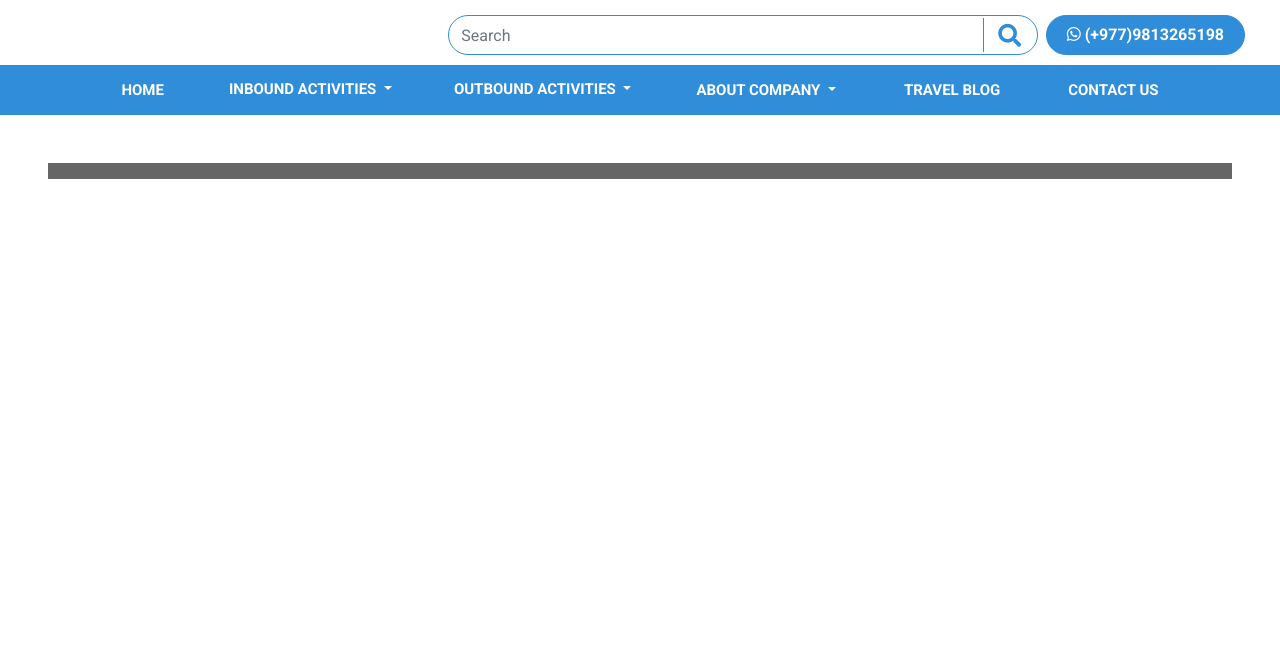
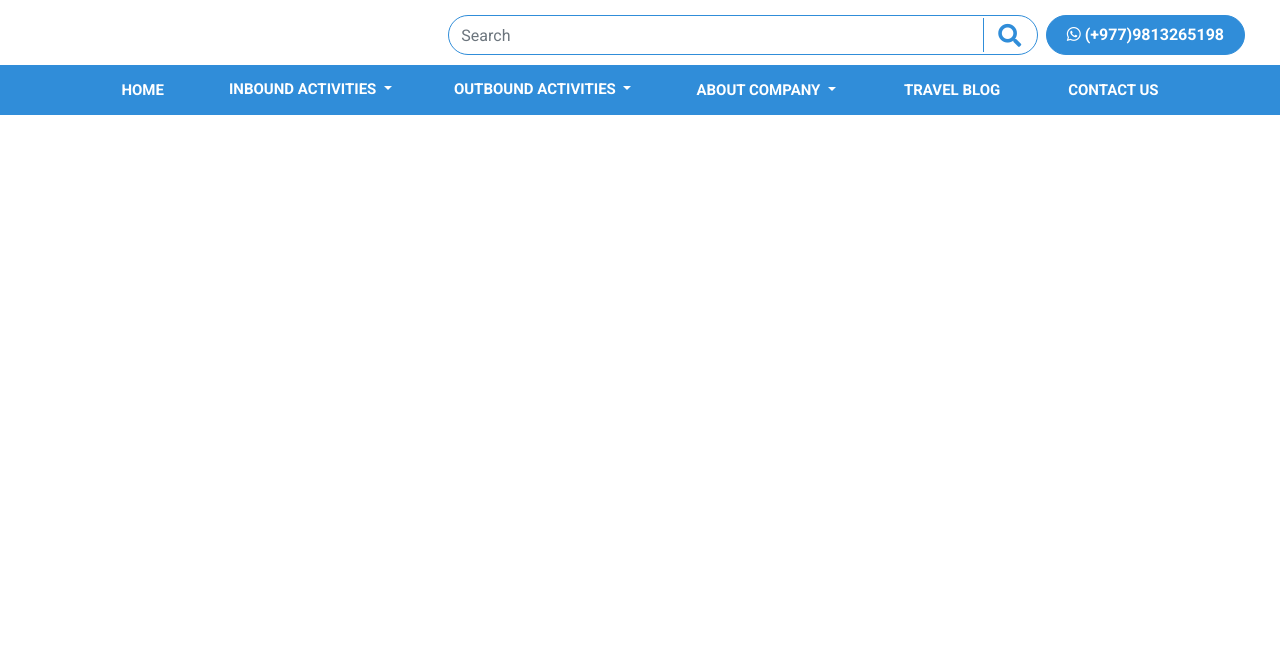
Before and after one commit to BishnuThapa/Travel-Booking-Django, a Django app: template templates/single-tour.html in a window 1280 px wide. Shown: the top 664 px of the page. Run offline with Django 4.2, Linux system fonts and the light colour scheme; the template is opened without the code that fills it, so the values that code supplies are empty; some libraries are stand-ins or nearby versions.

Commit message:
single tour section modified

```diff
--- a/templates/single-tour.html
+++ b/templates/single-tour.html
@@ -10,7 +10,7 @@
     background-image: url('{{ single_tour.featured_image.url }}');
     height: 550px;
   ">
-  <div class="mask" style="background-color: rgba(0, 0, 0, 0.6);">
+  <div class="mask" >
     <div class="d-flex justify-content-center align-items-center h-100">
       <div class="text-white">
         <h1 class="mb-3">{{single_tour.name }}</h1>
```
